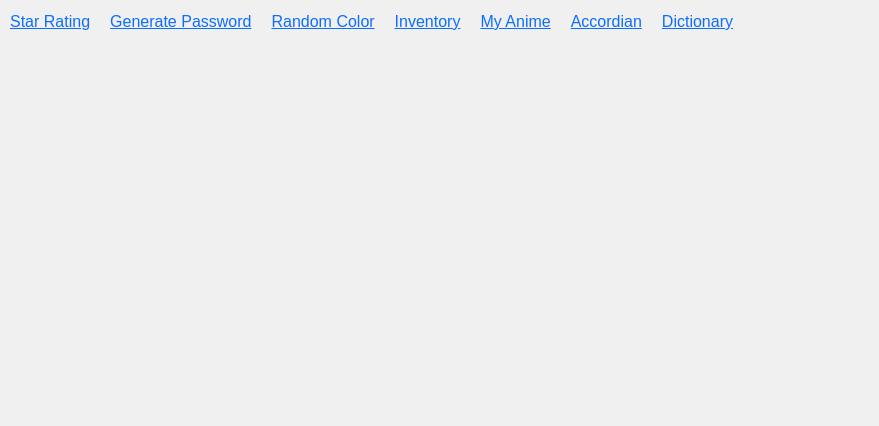
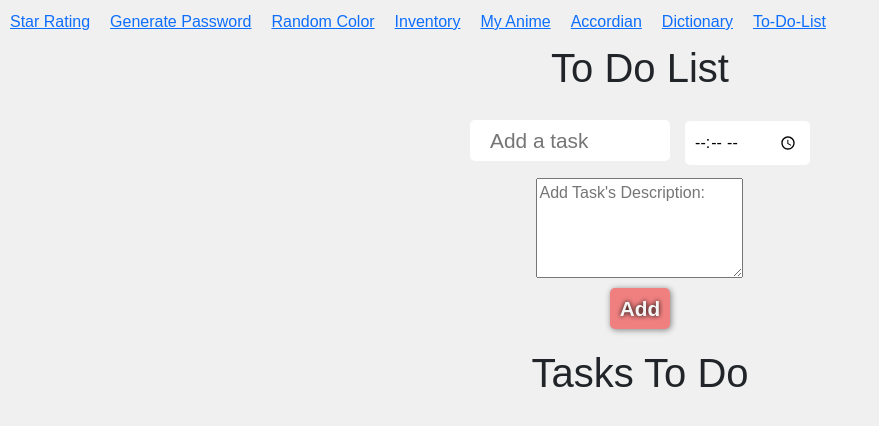
Before and after one commit to Prabesh001/React-Projects, a React (Vite) app: page /React-Projects/ToDoList in a window 1280 px wide. Shown: the top 426 px of the page, without its empty margins (0-879 px from the left). Built offline with nearby package versions, Linux system fonts and the light colour scheme; what @react-pdf/renderer would draw is missing.

Commit message:
Add To-Do List component and update routing in App

```diff
--- a/src/App.jsx
+++ b/src/App.jsx
@@ -13,6 +13,7 @@ import Accordian from "./Components/Accordian";
 import Dictionary from "./Components/Dictionary";
 // import ImageSlider from "./Components/Image-Slider";
 import Pdf from "./Components/Pdf";
+import ToDoList from "./Components/To-Do-List";
 
 function App() {
   return (
@@ -26,6 +27,7 @@ function App() {
           { path: "/React-Projects/Anime-Api", label: "My Anime" },
           { path: "/React-Projects/Accordian", label: "Accordian" },
           { path: "/React-Projects/Dictionary", label: "Dictionary" },
+          { path: "/React-Projects/ToDoList", label: "To-Do-List" },
           // { path: "/React-Projects/Image-Slider", label: "Image Slider" },
         ].map((link) => (
           <span key={link.path} style={{ margin: "10px" }}>
@@ -42,6 +44,7 @@ function App() {
         <Route path="/React-Projects/Inventory" element={<Inventory />} />
         <Route path="/React-Projects/Accordian" element={<Accordian />} />
         <Route path="/React-Projects/Dictionary" element={<Dictionary />} />
+        <Route path="/React-Projects/ToDoList" element={<ToDoList />} />
         <Route path="/React-Projects/Pdf" element={<Pdf />} />
       </Routes>
     </Router>
--- a/src/Components/Accordian/style.css
+++ b/src/Components/Accordian/style.css
@@ -27,6 +27,7 @@
   padding: 10px 20px;
   display: flex;
   flex-direction: column;
+  transition: all 1s ease-in-out;
 }
 .title{
   color: white;
--- /dev/null
+++ b/src/Components/To-Do-List/index.jsx
@@ -0,0 +1,121 @@
+import React, { useEffect, useState } from "react";
+
+const index = () => {
+  const [tasks, setTasks] = useState(
+    JSON.parse(localStorage.getItem("tasks")) || []
+  );
+
+  const [selectedItem, setSelectedItem] = useState(null);
+
+  const [newTask, setNewTask] = useState({
+    name: "",
+    description: "",
+    time: "",
+  });
+
+  const handleAddNewTask = () => {
+    if (newTask.name !== "" && newTask.time !== "") {
+      setTasks([...tasks, newTask]);
+      setNewTask({ name: "", description: "", time: "" });
+    } else {
+      alert("Invalid Input!");
+    }
+  };
+
+  useEffect(() => {
+    localStorage.setItem("tasks", JSON.stringify(tasks));
+  }, [tasks]);
+
+  const handleChangeValue = (e) => {
+    setNewTask({ ...newTask, [e.target.name]: e.target.value });
+  };
+  return (
+    <div
+      style={{
+        display: "flex",
+        flexDirection: "column",
+        justifyContent: "center",
+        alignItems: "center",
+        gap: "20px",
+      }}
+    >
+      <h1>To Do List</h1>
+      <div
+        className="to-do-list"
+        style={{
+          display: "flex",
+          gap: "10px",
+          flexDirection: "column",
+          justifyContent: "center",
+          alignItems: "center",
+        }}
+      >
+        <div>
+          <input
+            type="text"
+            name="name"
+            value={newTask.name}
+            onChange={handleChangeValue}
+            placeholder="Add a task"
+            style={{ minWidth: "200px", border: "none", borderRadius: "5px" }}
+          />
+
+          <input
+            type="time"
+            name="time"
+            value={newTask.time}
+            onChange={handleChangeValue}
+            placeholder="Add a task"
+            style={{
+              minWidth: "max-content",
+              borderRadius: "5px",
+              padding: "10px",
+              border: "none",
+            }}
+          />
+        </div>
+        <textarea
+          name="description"
+          onChange={handleChangeValue}
+          value={newTask.description}
+          placeholder="Add Task's Description:"
+          style={{ minWidth: "200px", minHeight: "100px" }}
+        />
+        <button style={{ width: "max-content" }} onClick={handleAddNewTask}>
+          Add
+        </button>
+      </div>
+
+      <div>
+        <h1>Tasks To Do</h1>
+        <div
+          className="todoitemset"
+          style={{ display: "flex", flexDirection: "column", gap: "5px" }}
+        >
+          {tasks.length !== 0 &&
+            tasks.map((t, i) => (
+              <div
+                key={i}
+                className="tasktodo"
+                style={{
+                  padding: "5px 10px",
+                  backgroundColor: "gray",
+                  color: "white",
+                  display:"flex",
+                  alignItems:"center",
+                  gap:"10px",
+                  justifyContent:"center"
+                }}
+              >
+                <span>{t.name} : {t.time}</span>
+                <button style={{backgroundColor:"green", padding:"5px 10px", fontSize:"16px"}}>Edit</button>
+                <button style={{backgroundColor:"red", padding:"5px 10px", fontSize:"16px"}}>Delete</button>
+             </div>
+            ))}
+        </div>
+      </div>
+    </div>
+  );
+};
+
+export default index;
```
